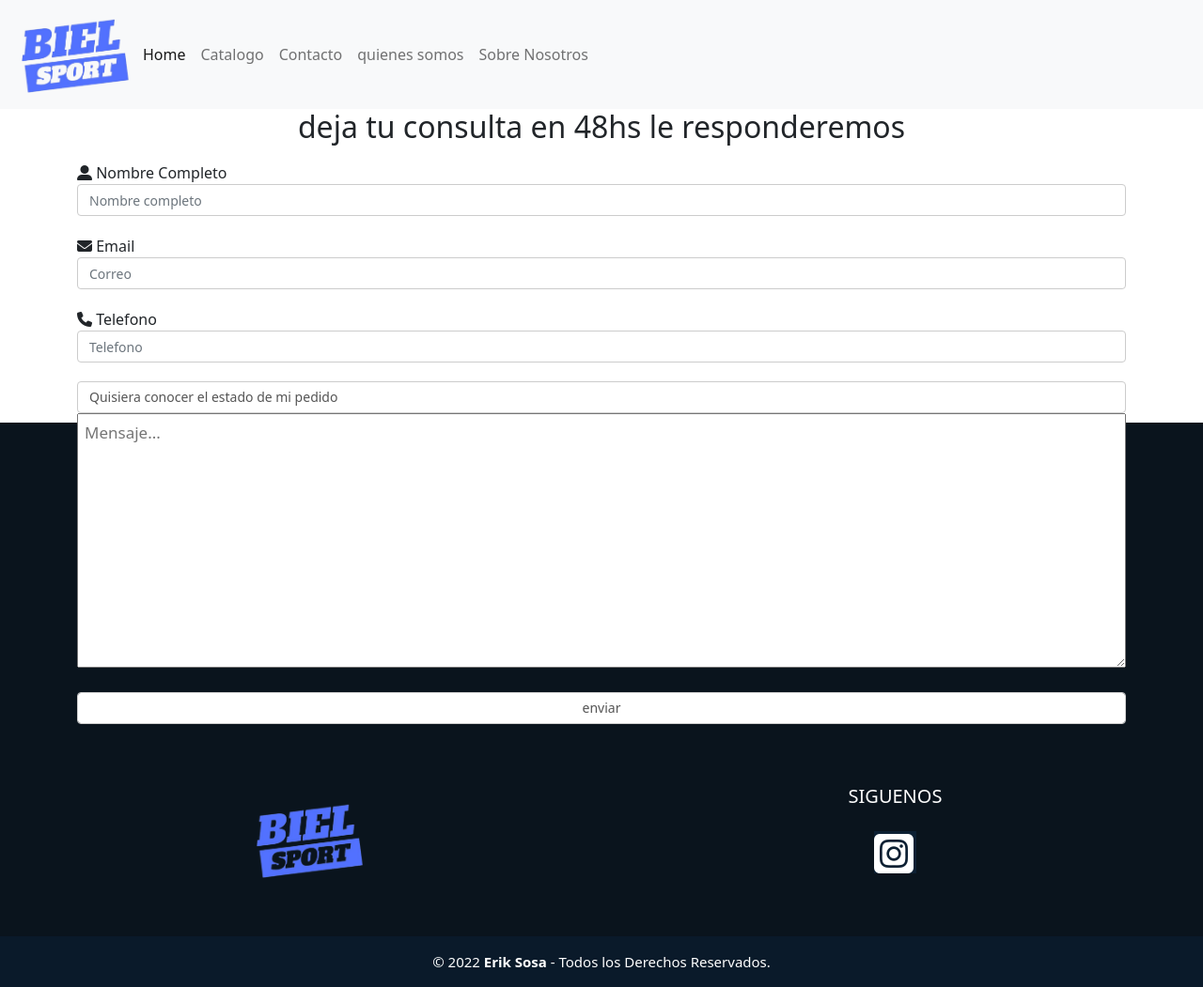
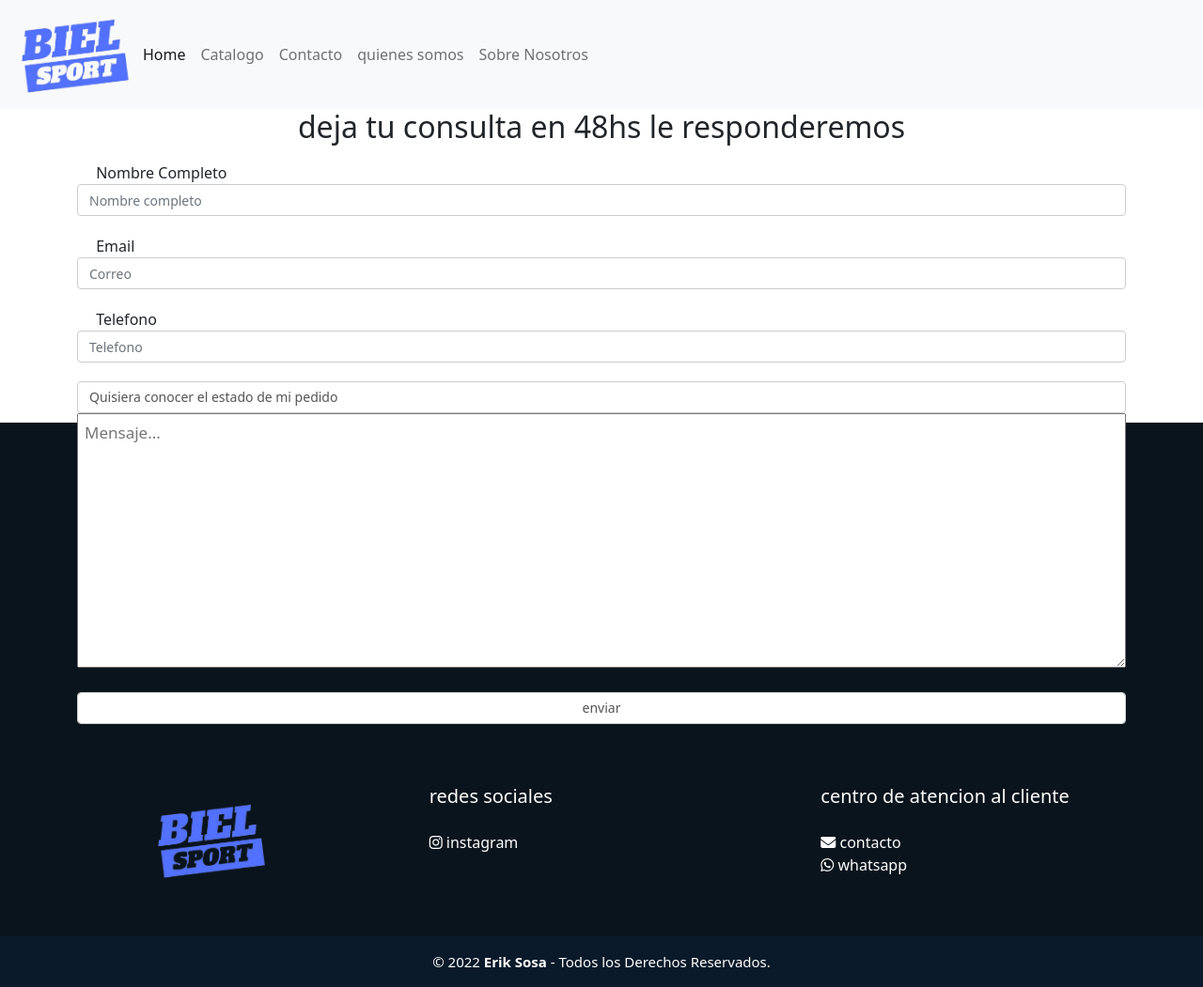
Before and after one commit to martinnn10/proyecto-biel, a plain HTML site: page paginas/contacto.html in a window 1280 px wide. Shown: the whole page at 94% size. Drawn offline with nearby package versions, Linux system fonts and the light colour scheme.

Commit message:
arreglando footer y agregando cosas

```diff
--- a/paginas/contacto.html
+++ b/paginas/contacto.html
@@ -40,7 +40,7 @@
         </div>
       </div>
     </nav>
-    <h2 class="container">deja tu consulta en 48hs le responderemos</h1>
+    <h2 class="container h2-contacto">deja tu consulta en 48hs le responderemos</h1>
     <form class="container">
       <div class="col-xs-6 input-name">
         <i class="fa-solid fa-user-large"></i>
@@ -90,16 +90,21 @@
         <div class="box">
             <figure>
                 <a href="#">
-                    <img src="../galeria/biel.png" alt="logo" class="logo">
+                    <img src="../galeria/biel.png" alt="Logo" class="logo">
                 </a>
             </figure>
         </div>
         <div class="box">
-            <h2 class="h2-footer">SIGUENOS</h2>
-            <div class="red-social">
-                <a href="https://www.instagram.com/bielsport2/"target="_blank">
-                  <i class="fa-brands fa-instagram-square fa-3x"></i></a>
-            </div>
+            <h2>redes sociales</h2>
+            <i class="fa-brands fa-instagram"></i>
+            <a href="https://www.instagram.com/bielsport2/"target="_blank" class="footer-a">instagram</a>
+        </div>
+        <div class="box">
+            <h2>centro de atencion al cliente</h2>
+              <i class="fa-solid fa-envelope"></i>
+              <a href="../paginas/contacto.html" class="footer-a">contacto</a><br>
+              <i class="fa-brands fa-whatsapp"></i>
+              <a href="" class="footer-a">whatsapp</a>
         </div>
     </div>
     <div class="grupo-2">
@@ -107,6 +112,7 @@
     </div>
 </footer>
 
+
   <script src="https://cdn.jsdelivr.net/npm/bootstrap@5.1.3/dist/js/bootstrap.bundle.min.js" integrity="sha384-ka7Sk0Gln4gmtz2MlQnikT1wXgYsOg+OMhuP+IlRH9sENBO0LRn5q+8nbTov4+1p" crossorigin="anonymous"></script>
 </body>
 </html>
--- a/style.css
+++ b/style.css
@@ -39,50 +39,49 @@ h1{
     max-width: 1200px;
     margin: auto;
     display:grid;
-    grid-template-columns: repeat(2, 1fr);
+    grid-template-columns: repeat(3, 1fr);
     grid-gap:50px;
     padding: 45px 0px;
 }
-figure{
+.box figure{
     width: 100%;
     height: 100%;
     display: flex;
     justify-content: center;
     align-items: center;
 }
-.h2-footer{
+
+.box h2{
     color: #fff;
     margin-bottom: 25px;
     font-size: 20px;
-    text-align: center;
+
 }
-.red-social{
-    display: flex;
-    justify-content: center;
-    align-items: center;
+i{
+    color:#fff;
 }
-.red-social a{
-    display: inline-block;
+.footer-a{
+    list-style: none;
+    color: #fff;
     text-decoration: none;
-    width: 45px;
-    height: 45px;
-    line-height: 45px;
-    color: #fff;
-    background-color: #0d2033;
-    transition: all 300ms ease;
+
 }
-.red-social a:hover{
+.footer-a :hover{
     color: aqua;
 }
+
 .grupo-2{
     background-color: #0a1a2a;
     padding: 15px 10px;
     text-align: center;
     color: #fff;
 }
-small{
+.grupo-2 small{
     font-size: 15px;
 }
+
+
+
 @media screen and (max-width:800px){
     .pie-pagina .grupo-1{
         width: 90%;
@@ -111,7 +110,7 @@ small{
 
 
 /* contacto */
-h2{
+.h2-contacto{
     text-align: center;
 }
 form{
```
Also changed, not shown: index.html (+11 -7 lines), paginas/catalogo.html (+12 -6 lines), paginas/quienes-somos.html (+11 -5 lines), paginas/sobre-nosotros.html (+11 -5 lines).
